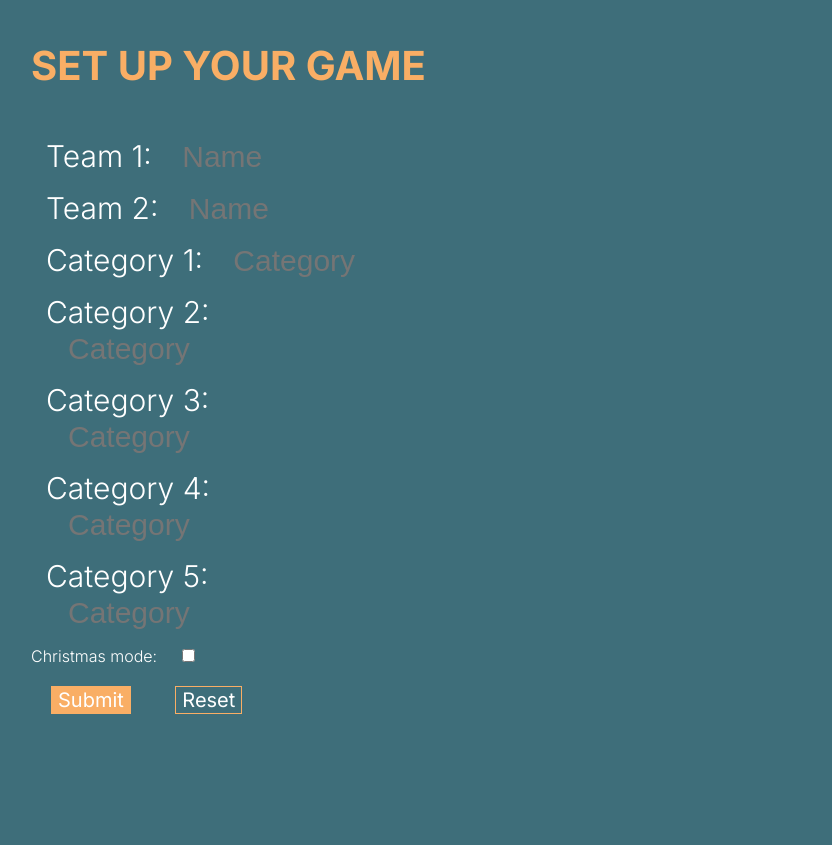
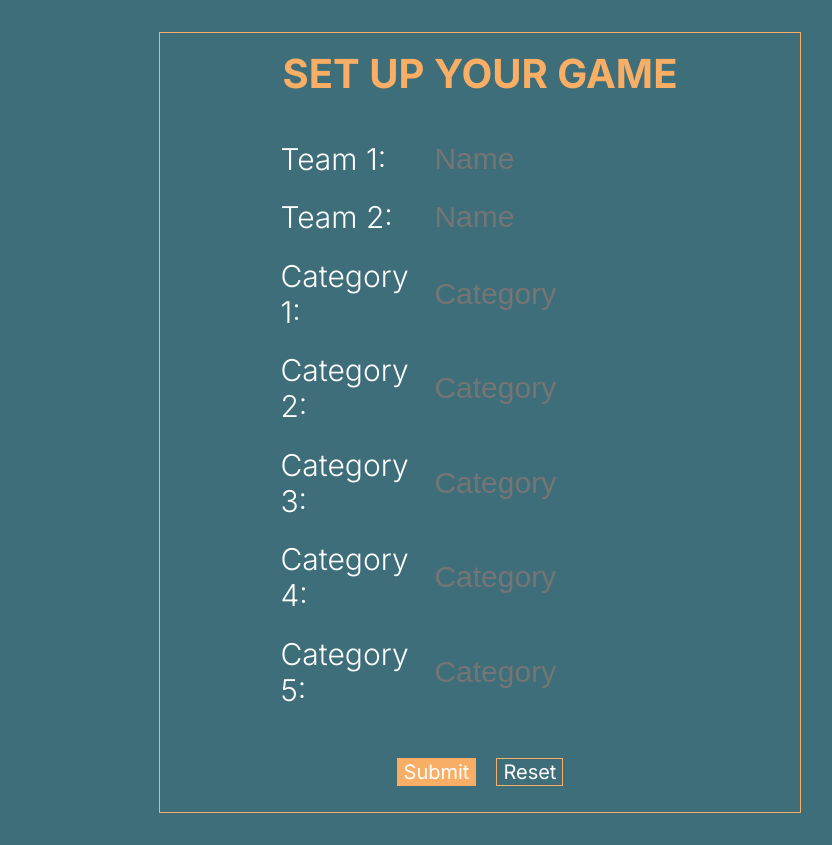
Before and after one commit to thomasherstad/geoparty, a Flask app: page /game in a window 1280 px wide. Shown: the whole page, without its empty margins (161-993 px from the left). Before the commit the page ends 714 px from the top, so only its background shows below. Run offline with Flask 3, Linux system fonts and the light colour scheme.

Commit message:
Moved css for setup.html to setup.css. Centered the form

```diff
--- /dev/null
+++ b/src/frontend/static/setup.css
@@ -0,0 +1,96 @@
+@import url('https://fonts.googleapis.com/css2?family=Inter:wght@100..900&family=Poppins:wght@300&display=swap');
+:root {
+    --main-color: #3c6d79fc;
+    --accent-color: #f9ae65;
+
+}
+
+body {
+    background-color: var(--main-color);
+    margin: 2em;
+    width: 50%;
+    margin-left: 25%;
+    border: solid 1px var(--accent-color);
+    background-color: var(--main-color);
+    font-family: "Inter", sans-serif;
+    font-optical-sizing: auto;
+    font-weight: 300;
+    font-style: normal;
+    font-variation-settings:
+      "slnt" 0;
+}
+
+
+#form-page {
+    display: flex;
+    flex-direction: column;
+    margin: 1em;
+}
+
+h2 {
+    margin: 0em;
+    font-size: 40px;
+    color: var(--accent-color);
+    text-align: center;
+    margin-bottom: 0.5em;
+}
+
+.form-field{
+    font-size: 30px;
+    margin-top: 0.75em;
+    justify-content: center;
+    display: flex;
+}
+
+label {
+    width: 25%;
+    color: white;
+}
+
+input {
+    width: 40%;
+    background-color: transparent;
+    color: var(--accent-color);
+    font-size: 30px;
+    border: none;
+
+}
+
+#form-buttons {
+    display: flex;
+    justify-content: center;
+}
+
+input[type="submit"], input[type="reset"]{
+    width: auto;
+    margin: 0.5em;
+}
+
+
+input[type=submit], input[type=reset] {
+    color: white;
+    cursor: pointer;
+    font-family: "Inter", sans-serif;
+    font-optical-sizing: auto;
+    font-weight: 400;
+    font-style: normal;
+    font-variation-settings:
+      "slnt" 0;
+    font-size: 20px;
+    background-color: transparent;
+    border: solid var(--accent-color) 1px;
+    border-radius: 0%;
+    transition: 0.3s;
+}
+
+input[type=submit] {
+    background-color: var(--accent-color);
+}
+
+input[type=submit]:hover{
+    background-color: var(--main-color);
+}
+
+input[type=reset]:hover{
+    background-color: var(--accent-color);
+}
--- a/src/frontend/static/style.css
+++ b/src/frontend/static/style.css
@@ -126,15 +126,6 @@ input[type=submit]:active{
 }
 
 
-#form-page {
-    display: grid;
-}
-
-h2 {
-    font-size: 40px;
-    color: var(--accent-color);
-}
-
 #question-card {
     display: none;
     background-color: var(--main-color);
@@ -232,18 +223,13 @@ h2 {
     margin: 1em;
 }
 
-.form-field {
-    font-size: 30px;
-    width: 600px;
-    margin: 15px;
-}
 
 label {
     color: white;
 }
 
 input {
-    flex:1;
+    flex: 1;
     margin: 0px 20px;
 }
 
--- a/src/frontend/templates/setup.html
+++ b/src/frontend/templates/setup.html
@@ -1,7 +1,9 @@
 {% extends "layout.html" %}
 
 {% block title %}Setup{% endblock %}
-
+{% block style %}
+<link rel="stylesheet" href="../static/setup.css">
+{% endblock %}
 {% block body %}
     <div id="form-page">
         <h2>SET UP YOUR GAME</h2>
@@ -12,36 +14,34 @@
             </div>
             <div class="form-field">
                 <label for="team2_name">Team 2: </label>
-                <input type="text" id="team2_name" name="team2_name" placeholder="Name"autocomplete="off" required><br>
+                <input type="text" id="team2_name" name="team2_name" placeholder="Name" autocomplete="off" required><br>
             </div>
             <div class="form-field">
                 <label for="category1">Category 1: </label>
-                <input type="text" id="category1" name="category1" placeholder="Category"autocomplete="off" required><br>
+                <input type="text" id="category1" name="category1" placeholder="Category" autocomplete="off" required><br>
             </div>
             <div class="form-field">
                 <label for="category2">Category 2: </label>
-                <input type="text" id="category2" name="category2" placeholder="Category"autocomplete="off" required><br>
+                <input type="text" id="category2" name="category2" placeholder="Category" autocomplete="off" required><br>
             </div>
             <div class="form-field">
                 <label for="category3">Category 3: </label>
-                <input type="text" id="category3" name="category3" placeholder="Category"autocomplete="off" required><br>
+                <input type="text" id="category3" name="category3" placeholder="Category" autocomplete="off" required><br>
             </div>
             <div class="form-field">
                 <label for="category4">Category 4: </label>
-                <input type="text" id="category4" name="category4" placeholder="Category"autocomplete="off" required><br>
+                <input type="text" id="category4" name="category4" placeholder="Category" autocomplete="off" required><br>
             </div>
             <div class="form-field">
                 <label for="category5">Category 5: </label>
-                <input type="text" id="category5" name="category5" placeholder="Category"autocomplete="off" required><br>
+                <input type="text" id="category5" name="category5" placeholder="Category" autocomplete="off" required><br>
             </div>
 
-            <label class="switch">Christmas mode:
-                <input type="checkbox" name="xmas-mode">
-                <span class="slider"></span>
-            </label><br><br>
-
-            <input type="submit" value="Submit">
-            <input type="reset" value="Reset">
+            <br><br>
+            <div id="form-buttons">
+                <input type="submit" value="Submit">
+                <input type="reset" value="Reset">
+            </div>
         </form>
     </div>
 {% endblock%}
```
Also changed, not shown: todo.md (+4 -2 lines).
